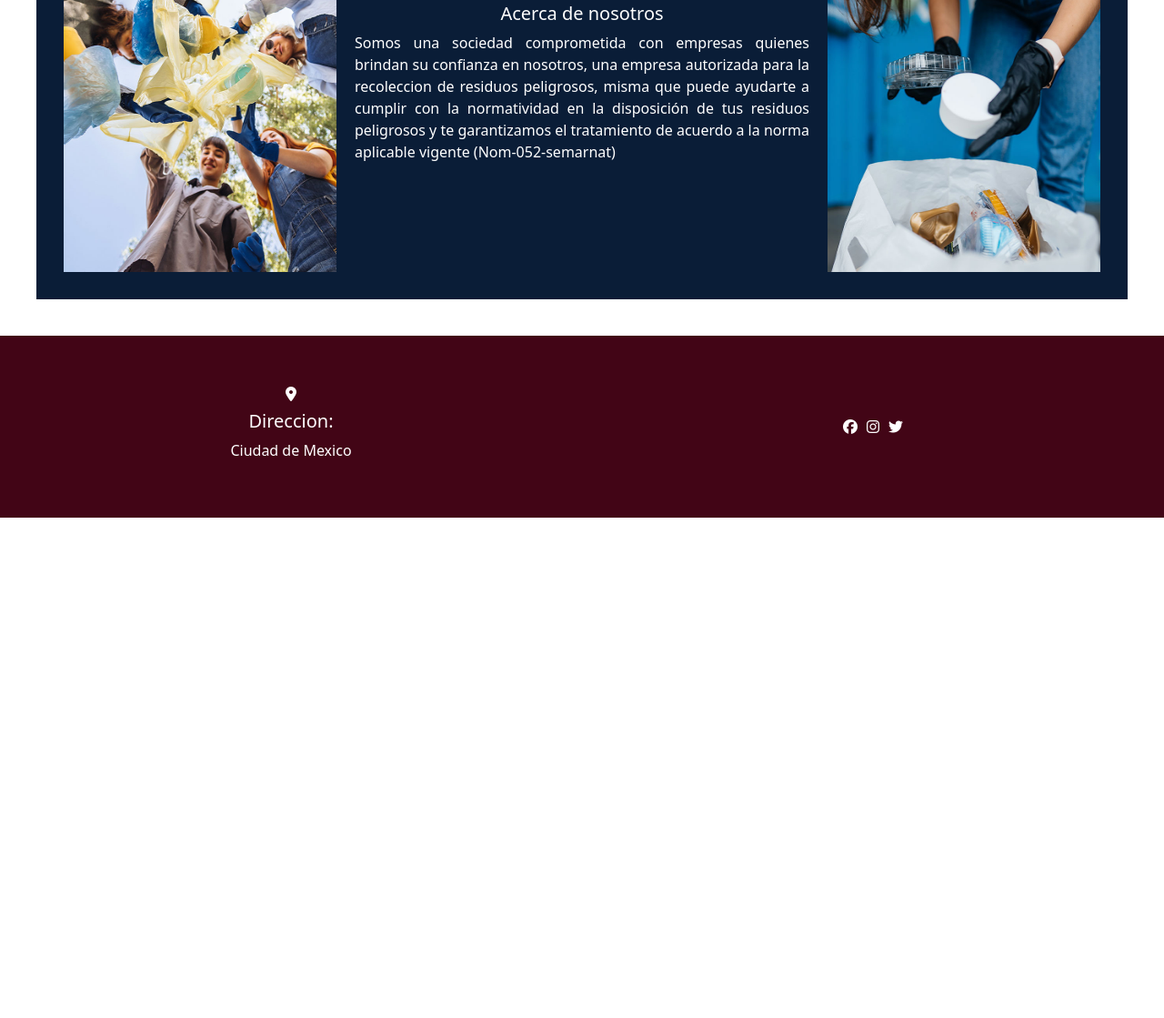
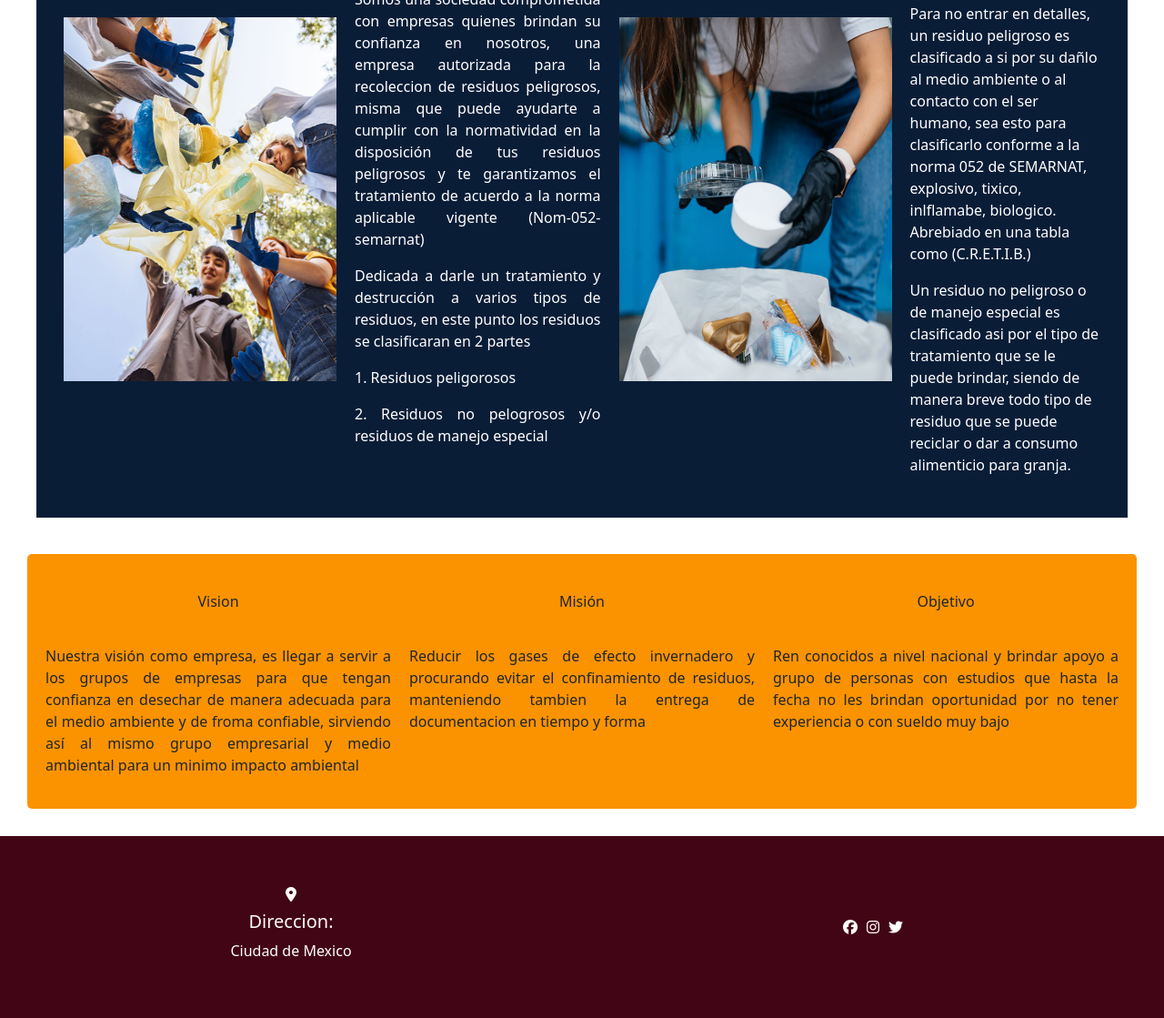
Before and after one commit to TenienteDan195/Tarea-sas2, a website: page assets/pages/quienessomos.html in a window 1280 px wide. Shown: the part 247-1366 px from the top of the page at 91% size. Before the commit the page ends 816 px from the top, so only its background shows below. Drawn offline with nearby package versions, Linux system fonts and the light colour scheme.

Commit message:
casi listo

```diff
--- a/assets/pages/quienessomos.html
+++ b/assets/pages/quienessomos.html
@@ -43,12 +43,37 @@
                     <img src="../img/about-2.jpg" alt="">
                 </div>
                 <div class="about-us">
-                    <h5>Acerca de nosotros</h5>
+                    <h5>¿Qué es Transportes especializados MAVI?</h5>
                     <p>Somos una sociedad comprometida con empresas quienes brindan su confianza en nosotros, una empresa autorizada para la recoleccion de residuos peligrosos, misma que puede ayudarte a cumplir con la normatividad en la disposición de tus residuos peligrosos y te garantizamos el tratamiento de acuerdo a la norma aplicable vigente (Nom-052-semarnat) </p>
+                    <p>Dedicada a darle un tratamiento y destrucción a varios tipos de residuos, en este punto los residuos se clasificaran en 2 partes</p>
+                    <p>1. Residuos peligorosos</p>
+                    <p>2. Residuos no pelogrosos y/o residuos de manejo especial</p>
                 </div>
                 <div class="nosotros">
                     <img src="../img/about-1.jpg" alt="">
                 </div>
+                <div class="about-us-2">
+                  <h5>¿Cual es la diferencia de un residuo peligroso y de uno de manejo especial?
+                  </h5>
+                  <p> Para no entrar en detalles, un residuo peligroso es clasificado a si por su dañlo al medio ambiente o al contacto con el ser humano, sea esto para clasificarlo conforme a la norma 052 de SEMARNAT, explosivo, tixico, inlflamabe, biologico. Abrebiado en una tabla como (C.R.E.T.I.B.)</p>
+                  <P>Un residuo no peligroso o de manejo especial es clasificado asi por el tipo de tratamiento que se le puede brindar, siendo de manera breve todo tipo de residuo que se puede reciclar o dar a consumo alimenticio para granja.</P>
+                </div>
+            </div>
+            <div class="mavi">
+              <div class="vision">
+                <p class="titulo">
+                  Vision
+                </p>
+                <p>Nuestra visión como empresa, es llegar a servir a los grupos de empresas para que tengan confianza en desechar de manera adecuada para el medio ambiente y de froma confiable, sirviendo así al mismo grupo empresarial y medio ambiental para un minimo impacto ambiental</p>
+              </div>
+              <div class="mision">
+                <p class="titulo">Misión</p>
+                <p>Reducir los gases de efecto invernadero y procurando evitar el confinamiento de residuos, manteniendo tambien la entrega de documentacion en tiempo y forma</p>
+              </div>
+              <div class="objetivo">
+                <p class="titulo">Objetivo</p>
+                <p>Ren conocidos a nivel nacional y brindar apoyo a grupo de personas con estudios que hasta la fecha no les brindan oportunidad por no tener experiencia o con sueldo muy bajo</p>
+              </div>
             </div>
     </main>
     <footer>
--- a/assets/scss/style.scss
+++ b/assets/scss/style.scss
@@ -186,9 +186,57 @@
             height: 400px;
         }
     }
+    .about-us-2{
+        p{
+            color: #ffffff;
+        }
+        h5{
+            color: #ffffff;
+        }
+    }
 }
 
-@media screen and (max-width:980px){
+.mavi{
+    background-color:#FB9300;
+    margin: 30px;
+    padding: 20px;
+    border-radius: 5px;
+    display: flex;
+
+    gap: 20px;
+    .vision{
+        width:33.3%;
+        .titulo{
+            padding: 20px;
+            text-align: center;
+        }
+        p{
+            text-align: justify;
+        }
+    }
+    .mision{
+        width: 33.3%;
+        .titulo{
+            padding: 20px;
+            text-align: center;
+        }
+        p{
+            text-align: justify;
+        }
+    }
+    .objetivo{
+        width: 33.3%;
+        .titulo{
+            padding: 20px;
+            text-align: center;
+        }
+        p{
+            text-align: justify;
+        }
+    }
+}
+
+@media screen and (max-width:1180px){
     .Quien{
         display: flex;
         flex-wrap: wrap;
@@ -221,6 +269,7 @@
                 height: 400px;
             }
         }
+
     }
 
 }
```
Also changed, not shown: assets/css/style.css.
